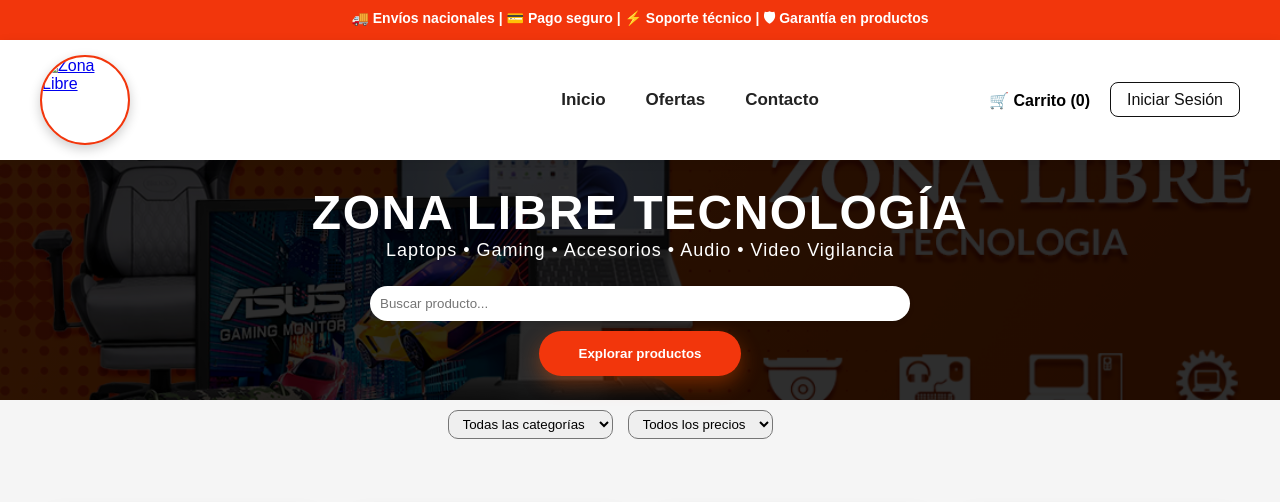
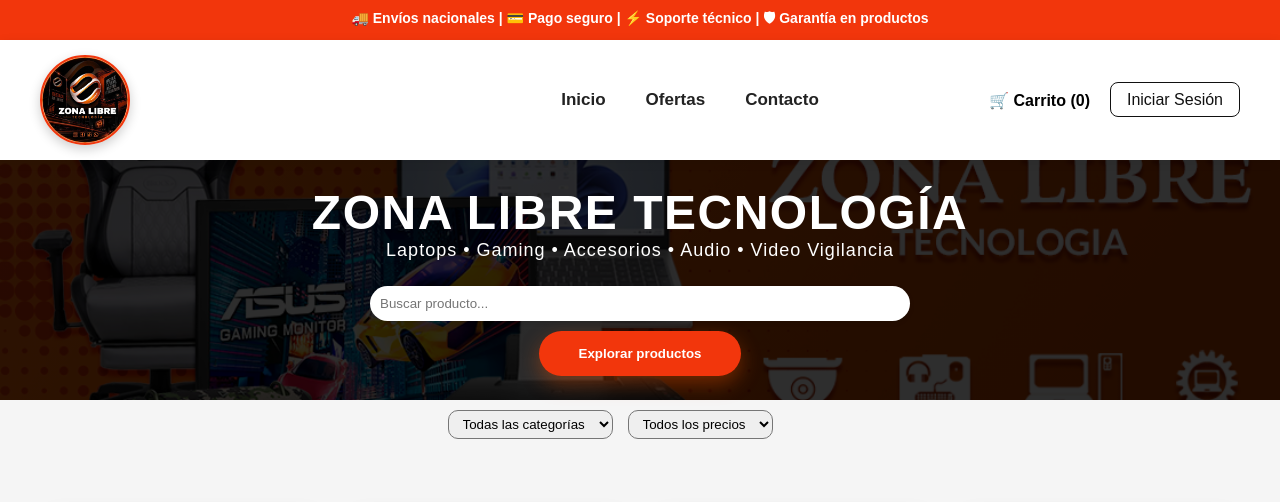
Before and after one commit to edwinsonsapon-star/Zona-Libre, a plain HTML site: page index.html in a window 1280 px wide. Shown: the top 502 px of the page. Drawn offline with Linux system fonts and the light colour scheme; files whose address does not match are found by name.

Commit message:
Update index.html

```diff
--- a/index.html
+++ b/index.html
@@ -26,7 +26,7 @@
         <a href="index.html" class="logo-container">
 
     <img
-        src="imagenes/logo1.jpg"
+        src="logo1.jpg"
         alt="Zona Libre"
         class="logo">
 
```
